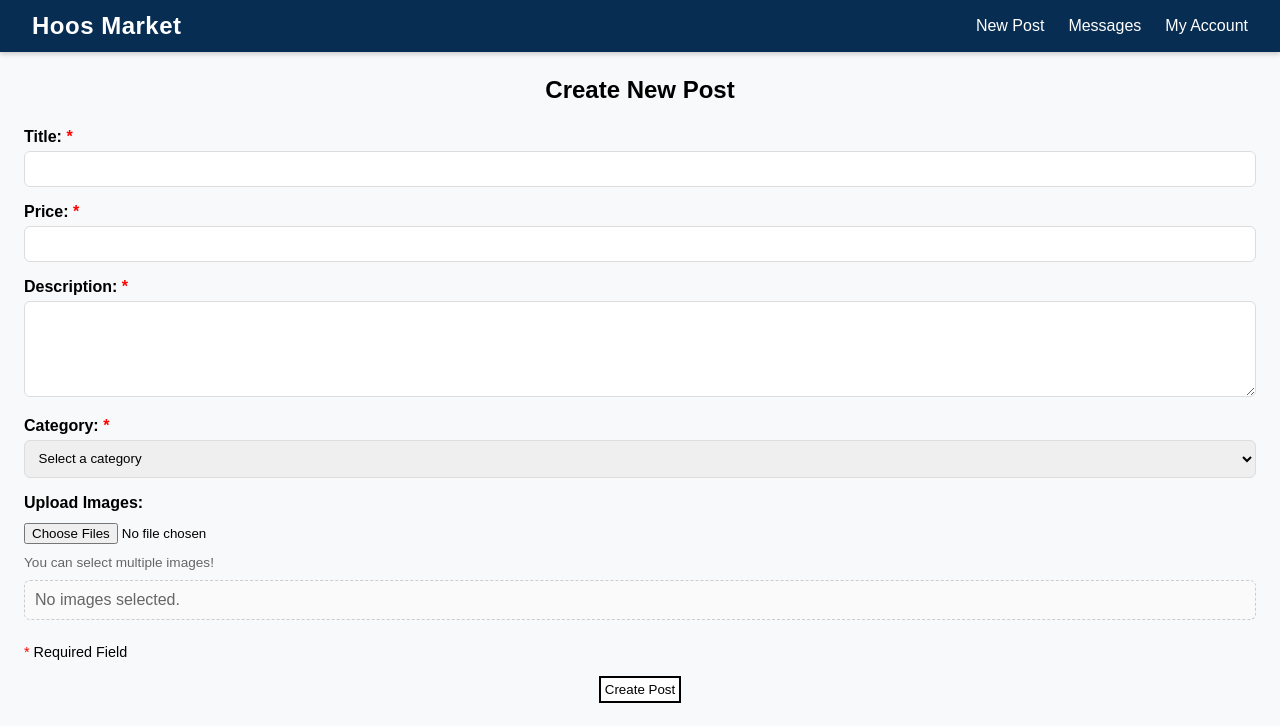
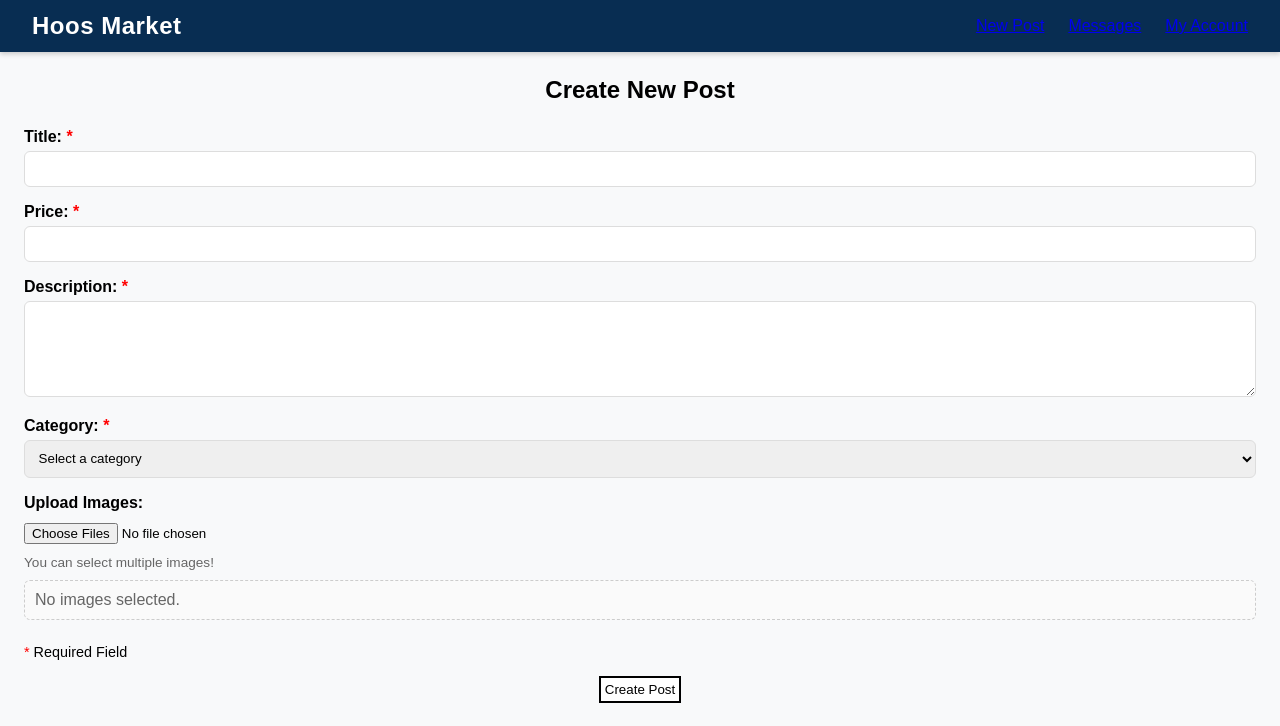
Before and after one commit to ahmerhm/HoosMarket, a Django app: template templates/post/new_post.html in a window 1280 px wide. Shown: the top 726 px of the page. Run offline with Django 3.2, Linux system fonts and the light colour scheme; the template is opened without the code that fills it, so the values that code supplies are empty.

Commit message:
merged aesthetics to main

```diff
--- a/templates/post/new_post.html
+++ b/templates/post/new_post.html
@@ -45,7 +45,7 @@
         }
 
         .nav-links a {
-            color: white;
+            color: blue
             text-decoration: none;
             font-size: 1rem;
             transition: color 0.3s ease;
```
